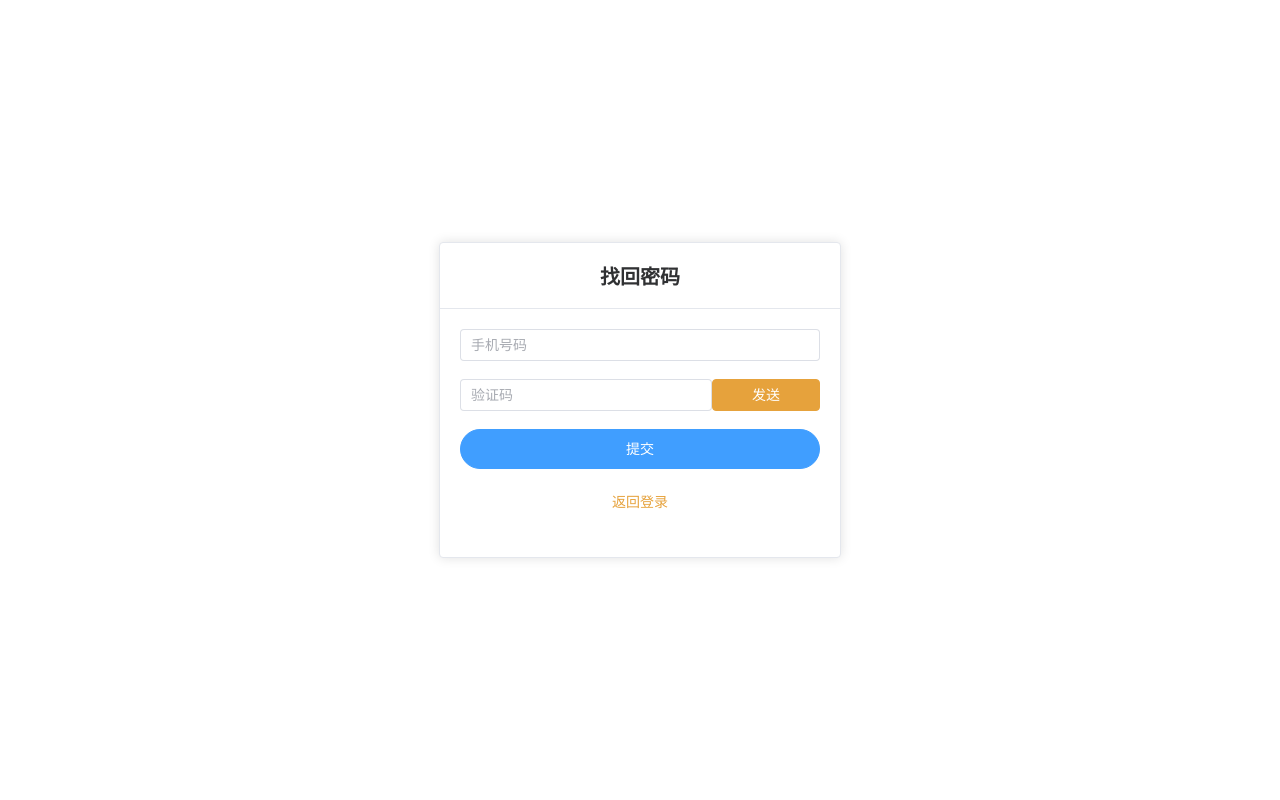
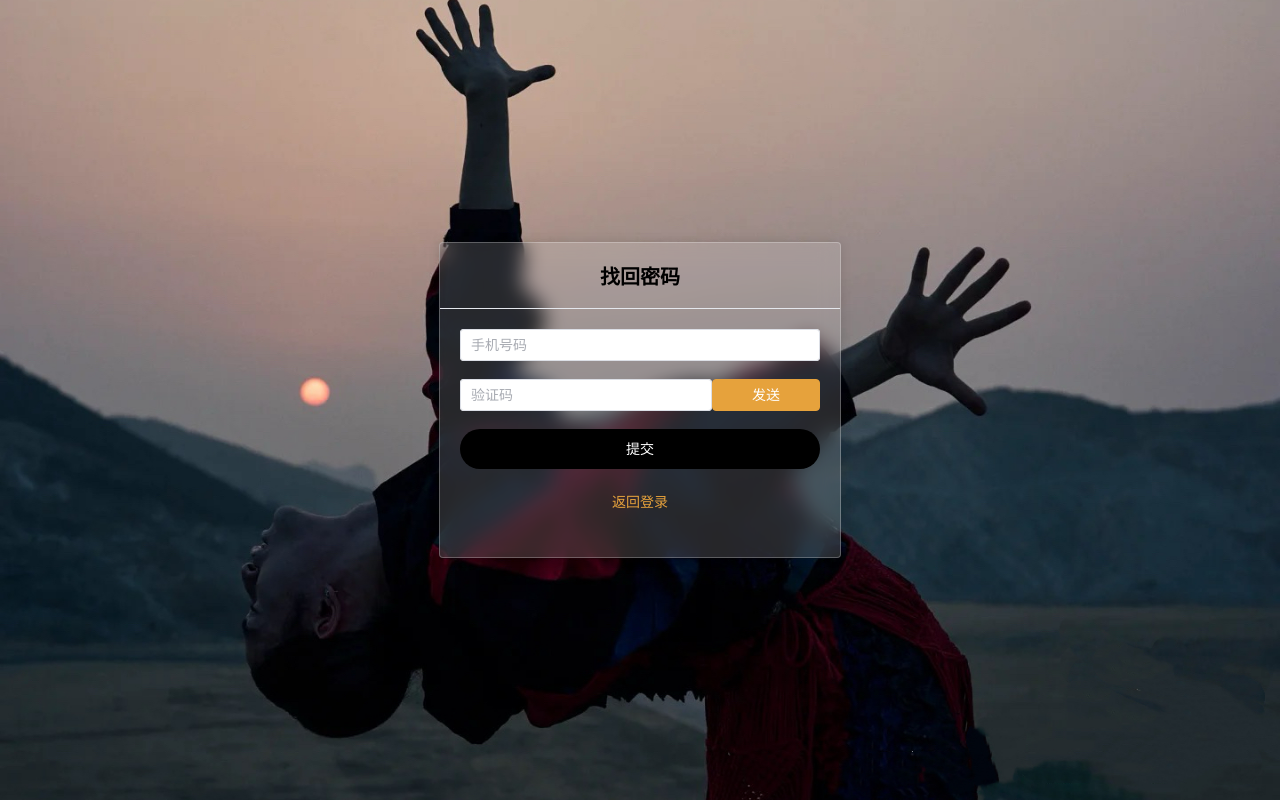
Before and after one commit to Athena6666/DancingVideos, a Vue app in the folder DancingVideos/: page /findpassword in a window 1280 px wide. Built offline with nearby package versions, Linux system fonts and the light colour scheme.

Commit message:
chore: update

```diff
--- a/DancingVideos/src/view/findpassword.vue
+++ b/DancingVideos/src/view/findpassword.vue
@@ -46,7 +46,7 @@ const backToLogin = () => {
 
         <el-form-item>
           <div class="card-button">
-            <el-button style="width: 100%;height: 40px;" type="primary" round @click="onSubmit()">提交</el-button>
+            <el-button class="button" round @click="onSubmit()">提交</el-button>
           </div>
         </el-form-item>
         <el-form-item>
@@ -68,16 +68,38 @@ const backToLogin = () => {
   justify-content: center;
   align-items: center;
   height: 100vh;
+  width: 100vw;
+  background-image: url('../assets/background.jpg');
+  background-size: cover;
+  background-position: center;
+  background-repeat: no-repeat;
 }
 
 .card {
-  width: 400px
+  width: 400px;
+  /* ✅ 半透明效果（推荐 rgba + blur） */
+  background: rgba(255, 255, 255, 0.15);
+  backdrop-filter: blur(10px);
+  /* 模糊背景形成磨砂玻璃效果 */
+  -webkit-backdrop-filter: blur(10px);
+  /* Safari 兼容 */
+
+  /* ✅ 柔和边框（白色微亮 + 半透明） */
+  border: 1px solid rgba(255, 255, 255, 0.25);
+
+  /* ✅ 自然阴影（不生硬） */
+  box-shadow: 0 8px 24px rgba(0, 0, 0, 0.25),
+    inset 0 0 10px rgba(255, 255, 255, 0.05);
+  text-align: center;
+  color: #fff;
+  /* 白色字体在深色背景下更清晰 */
 }
 
 .card-header {
   text-align: center;
   font-size: 20px;
   font-weight: bold;
+  color: #000;
 }
 
 .yanzhenma {
@@ -98,6 +120,14 @@ const backToLogin = () => {
 
 .card-button {
   width: 100%;
+
+  .button {
+    width: 100%;
+    height: 40px;
+    background-color: #000;
+    color: #fff;
+    border: none;
+  }
 }
 
 .back {
--- a/DancingVideos/src/view/register.vue
+++ b/DancingVideos/src/view/register.vue
@@ -27,7 +27,7 @@ const backToLogin = () => {
     <el-card class="card">
       <template #header>
         <div class="card-header">
-          <div>注册</div>
+          <div>REGISTER</div>
         </div>
       </template>
       <el-form :model="form" ref="ruleFormRef">
@@ -45,13 +45,12 @@ const backToLogin = () => {
         </el-form-item>
         <el-form-item>
           <div class="card-button">
-            <el-button style="width: 100%;height: 40px;" type="primary" round
-              @click="onSubmit(ruleFormRef)">提交</el-button>
+            <el-button class="button" round @click="onSubmit(ruleFormRef)">提交</el-button>
           </div>
         </el-form-item>
         <el-form-item>
           <div class="back">
-            <el-link type="warning" :underline="false" @click="backToLogin()">已有账号，返回登录</el-link>
+            <el-link type="info" :underline="false" @click="backToLogin()">已有账号，返回登录</el-link>
           </div>
         </el-form-item>
       </el-form>
@@ -68,35 +67,50 @@ const backToLogin = () => {
   justify-content: center;
   align-items: center;
   height: 100vh;
+  width: 100vw;
+  background-image: url('../assets/background.jpg');
+  background-size: cover;
+  background-position: center;
+  background-repeat: no-repeat;
 }
 
 .card {
-  width: 400px
+  width: 400px;
+  /* ✅ 半透明效果（推荐 rgba + blur） */
+  background: rgba(255, 255, 255, 0.15);
+  backdrop-filter: blur(10px);
+  /* 模糊背景形成磨砂玻璃效果 */
+  -webkit-backdrop-filter: blur(10px);
+  /* Safari 兼容 */
+
+  /* ✅ 柔和边框（白色微亮 + 半透明） */
+  border: 1px solid rgba(255, 255, 255, 0.25);
+
+  /* ✅ 自然阴影（不生硬） */
+  box-shadow: 0 8px 24px rgba(0, 0, 0, 0.25),
+    inset 0 0 10px rgba(255, 255, 255, 0.05);
+  text-align: center;
+  color: #fff;
+  /* 白色字体在深色背景下更清晰 */
 }
 
 .card-header {
   text-align: center;
   font-size: 20px;
   font-weight: bold;
-}
-
-.card-tips {
-  display: flex;
-  justify-content: space-between;
-  align-items: center;
-  width: 100%;
-
-  .left {
-    text-align: left;
-  }
-
-  .right {
-    text-align: right;
-  }
+  color: #000;
 }
 
 .card-button {
   width: 100%;
+
+  .button {
+    width: 100%;
+    height: 40px;
+    background-color: #000;
+    color: #fff;
+    border: none;
+  }
 }
 
 .back {
```
